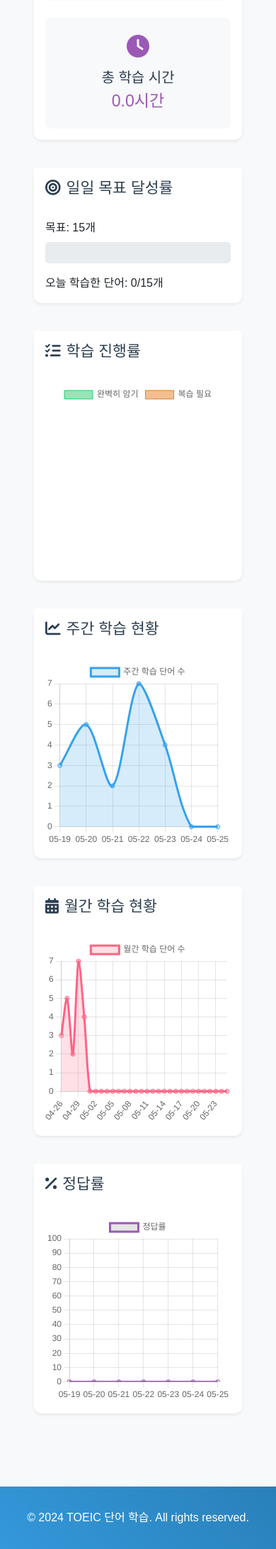
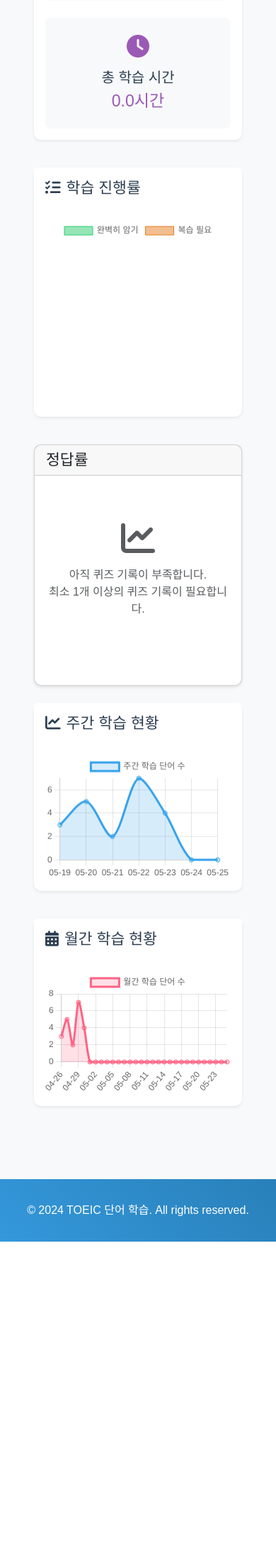
Before and after one commit to OriginKim/SoftwareEngineering, a Django app: page /study/statistics/ in a window 390 px wide. Shown: the part 702-2884 px from the top of the page at 71% size. After the commit the page ends 2451 px from the top, so only its background shows below. Run offline with Django 5.2, Linux system fonts and the light colour scheme; the visitor is signed in with stand-in values (Sample User, id 1); data comes from the database, SQL or seed files in the repository; data that the repository does not hold is empty.

Commit message:
feat: 통계 페이지 개선 - 정답률 차트 수정 및 레이아웃 최적화

```diff
--- a/apps/quiz/templates/quiz/quiz_home.html
+++ b/apps/quiz/templates/quiz/quiz_home.html
@@ -131,7 +131,7 @@
                                     </td>
                                     <td>{{ attempt.completed_at|date:"Y-m-d H:i" }}</td>
                                     <td>
-                                        <a href="{% url 'quiz:quiz_history_detail' attempt.id %}" class="btn btn-sm btn-outline-info fw-bold">{{ attempt.score }}%</a>
+                                        <a href="{% url 'quiz:quiz_history_detail' attempt.id %}" class="btn btn-sm btn-outline-info fw-bold">{{ attempt.score }}점</a>
                                     </td>
                                 </tr>
                                 {% endfor %}
--- a/apps/study/templates/study/flashcard.html
+++ b/apps/study/templates/study/flashcard.html
@@ -202,7 +202,7 @@
                 </div>
             </div>
 
-            <!--<div class="card">
+            <div class="card">
                 <div class="card-header">
                     <h2 class="h4 mb-0">학습 옵션</h2>
                 </div>
@@ -248,7 +248,7 @@
                         </div>
                     </form>
                 </div>
-            </div>-->
+            </div>
         </div>
     </div>
 </div>
--- a/apps/study/views.py
+++ b/apps/study/views.py
@@ -7,7 +7,7 @@ from django.db.models.functions import TruncDate
 from .models import StudyPlan, StudySession, StudyProgress, ReviewSchedule, Notification, UserNotificationSettings, WordStudyHistory, LevelTest, UserTestResult, TestQuestion, UserLevel, DailyGoal, StudyNotification, Friendship, FriendRequest, DailyMission, DailyMissionModalShown
 from apps.vocabulary.models import Word, PersonalWordList
 from apps.accounts.models import CustomUser
-from apps.quiz.models import QuizAnswerHistory, WrongAnswerNote
+from apps.quiz.models import QuizAnswerHistory, WrongAnswerNote, QuizAttempt
 from apps.accounts.models import UserProfile
 from datetime import datetime, timedelta
 from django.db.models import Sum, Count, Avg, Q, Max
@@ -282,21 +282,29 @@ def statistics(request):
 
     daily_achievement = min(int(today_words_studied / daily_goal.words * 100), 100) if daily_goal.words > 0 else 0
 
-    return render(request, 'study/statistics.html', {
+    # 최근 퀴즈 기록 가져오기
+    recent_quiz_attempts = QuizAttempt.objects.filter(
+        user=request.user,
+        completed_at__isnull=False
+    ).order_by('-completed_at')[:5]
+
+    context = {
         'total_words_studied': total_words_studied,
         'mastered_words': mastered_words,
         'needs_review': needs_review,
         'total_study_hours': total_study_hours,
+        'daily_goal': daily_goal,
+        'daily_achievement': daily_achievement,
+        'today_words_studied': today_words_studied,
+        'weekly_labels': weekly_labels,
         'weekly_counts': weekly_counts,
-        'weekly_labels': weekly_labels,
+        'monthly_labels': monthly_labels,
         'monthly_counts': monthly_counts,
-        'monthly_labels': monthly_labels,
         'accuracy_data': accuracy_data,
-        'today_words_studied': today_words_studied,
-        'daily_achievement': daily_achievement,
-        'user_profile': user.profile,
-        'daily_goal': daily_goal,
-    })
+        'recent_quiz_attempts': recent_quiz_attempts,
+    }
+
+    return render(request, 'study/statistics.html', context)
 
 @login_required
 def daily_words(request):
--- a/templates/study/statistics.html
+++ b/templates/study/statistics.html
@@ -53,32 +53,6 @@
             </div>
         </div>
 
-        <!-- 일일 목표 달성률 -->
-        <div class="col-md-6">
-            <div class="card shadow-sm border-0">
-                <div class="card-header bg-white border-0 py-3">
-                    <h2 class="h4 mb-0" style="color: #2c3e50;">
-                        <i class="fas fa-bullseye me-2"></i>일일 목표 달성률
-                    </h2>
-                </div>
-                <div class="card-body">
-                    <div class="mb-3">
-                        <p class="mb-2">목표: {{ daily_goal.words }}개</p>
-                        <div class="progress" style="height: 30px;">
-                            <div class="progress-bar bg-success" role="progressbar"
-                                 style="width: {{ daily_achievement }}%;"
-                                 aria-valuenow="{{ daily_achievement }}"
-                                 aria-valuemin="0"
-                                 aria-valuemax="100">
-                                {{ daily_achievement }}%
-                            </div>
-                        </div>
-                    </div>
-                    <p class="card-text">오늘 학습한 단어: {{ today_words_studied }}/{{ daily_goal.words }}개</p>
-                </div>
-            </div>
-        </div>
-
         <!-- 학습 진행률 -->
         <div class="col-md-6">
             <div class="card shadow-sm border-0">
@@ -87,8 +61,27 @@
                         <i class="fas fa-tasks me-2"></i>학습 진행률
                     </h2>
                 </div>
-                <div class="card-body">
-                    <canvas id="progressChart" height="300"></canvas>
+                <div class="card-body py-3">
+                    <canvas id="progressChart" height="200"></canvas>
+                </div>
+            </div>
+        </div>
+
+        <!-- 정답률 -->
+        <div class="col-md-6">
+            <div class="card h-100">
+                <div class="card-header">
+                    <h2 class="h4 mb-0">정답률</h2>
+                </div>
+                <div class="card-body py-3">
+                    {% if recent_quiz_attempts %}
+                        <canvas id="accuracyChart" height="200px"></canvas>
+                    {% else %}
+                        <div class="text-center py-5">
+                            <i class="fas fa-chart-line fa-3x text-muted mb-3"></i>
+                            <p class="text-muted">아직 퀴즈 기록이 부족합니다.<br>최소 1개 이상의 퀴즈 기록이 필요합니다.</p>
+                        </div>
+                    {% endif %}
                 </div>
             </div>
         </div>
@@ -101,8 +94,8 @@
                         <i class="fas fa-chart-line me-2"></i>주간 학습 현황
                     </h2>
                 </div>
-                <div class="card-body">
-                    <canvas id="weeklyChart" height="300"></canvas>
+                <div class="card-body py-3">
+                    <canvas id="weeklyChart" height="200"></canvas>
                 </div>
             </div>
         </div>
@@ -115,22 +108,8 @@
                         <i class="fas fa-calendar-alt me-2"></i>월간 학습 현황
                     </h2>
                 </div>
-                <div class="card-body">
-                    <canvas id="monthlyChart" height="300"></canvas>
-                </div>
-            </div>
-        </div>
-
-        <!-- 정답률 -->
-        <div class="col-12">
-            <div class="card shadow-sm border-0">
-                <div class="card-header bg-white border-0 py-3">
-                    <h2 class="h4 mb-0" style="color: #2c3e50;">
-                        <i class="fas fa-percentage me-2"></i>정답률
-                    </h2>
-                </div>
-                <div class="card-body">
-                    <canvas id="accuracyChart" height="300"></canvas>
+                <div class="card-body py-3">
+                    <canvas id="monthlyChart" height="200"></canvas>
                 </div>
             </div>
         </div>
@@ -205,24 +184,58 @@ new Chart(document.getElementById('progressChart').getContext('2d'), {
 });
 
 // 정답률 차트
-new Chart(document.getElementById('accuracyChart').getContext('2d'), {
+{% if recent_quiz_attempts %}
+const accuracyCtx = document.getElementById('accuracyChart').getContext('2d');
+const accuracyChart = new Chart(accuracyCtx, {
     type: 'line',
     data: {
-        labels: weeklyLabels,
+        labels: [
+            {% for attempt in recent_quiz_attempts %}
+                "{{ attempt.completed_at|date:'m/d' }}",
+            {% endfor %}
+        ],
         datasets: [{
             label: '정답률',
-            data: accuracyData,
-            fill: false,
-            borderColor: 'rgba(155, 89, 182, 1)',
-            tension: 0.1
+            data: [
+                {% for attempt in recent_quiz_attempts %}
+                    {{ attempt.score }},
+                {% endfor %}
+            ],
+            borderColor: '#28a745',
+            backgroundColor: 'rgba(40, 167, 69, 0.1)',
+            borderWidth: 2,
+            fill: true,
+            tension: 0.4
         }]
     },
     options: {
         responsive: true,
+        maintainAspectRatio: false,
+        plugins: {
+            legend: {
+                display: false
+            },
+            tooltip: {
+                callbacks: {
+                    label: function(context) {
+                        return `정답률: ${context.raw}%`;
+                    }
+                }
+            }
+        },
         scales: {
-            y: { min: 0, max: 100 }
+            y: {
+                beginAtZero: true,
+                max: 100,
+                ticks: {
+                    callback: function(value) {
+                        return value + '%';
+                    }
+                }
+            }
         }
     }
 });
+{% endif %}
 </script>
 {% endblock %}
```
